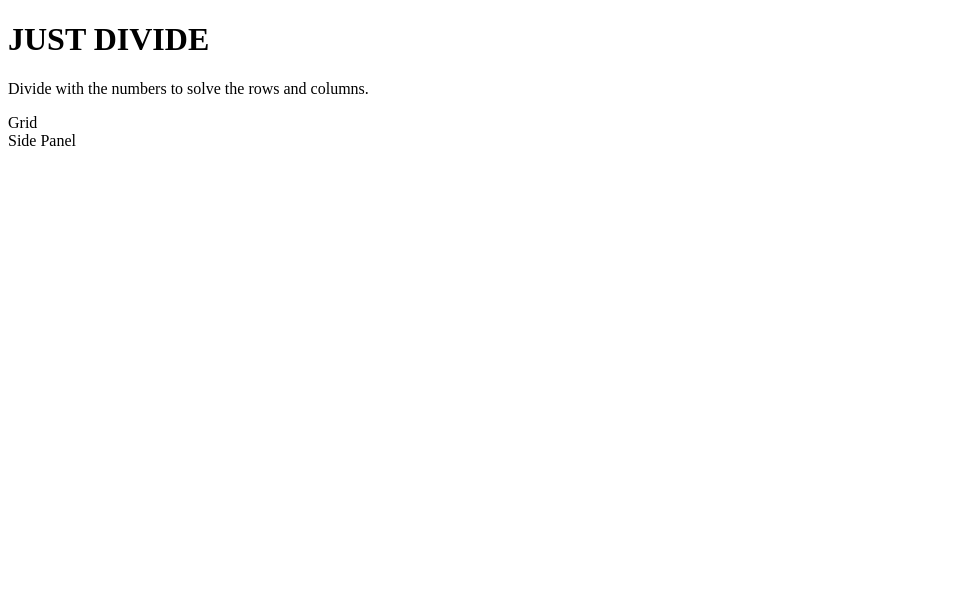
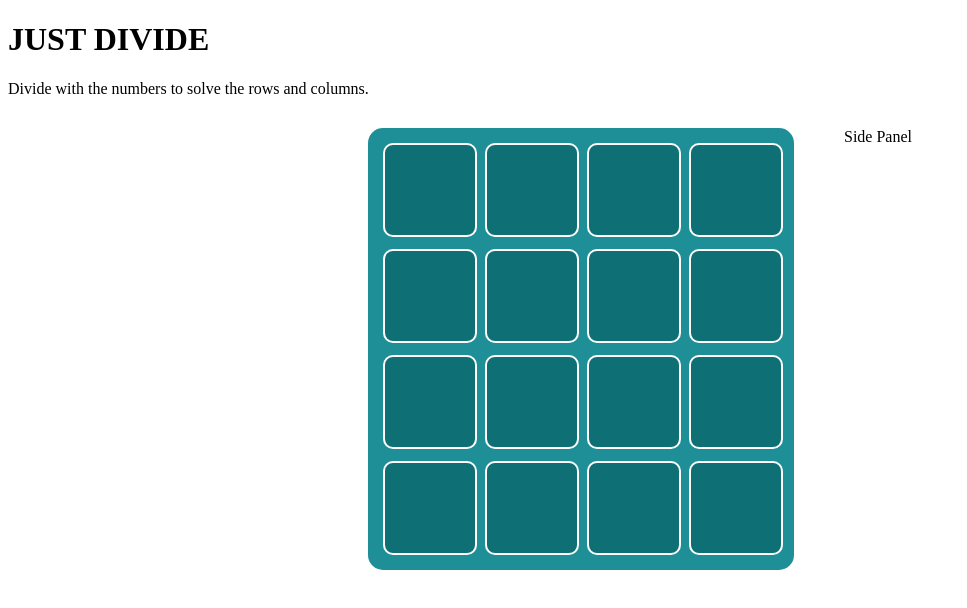
Before and after one commit to akshaymalayil/just-divide-react-game, a React (Vite) app in the folder client/: page / in a window 1280 px wide. Shown: the top 608 px of the page, without its empty margins (0-967 px from the left). Built offline with nearby package versions, Linux system fonts and the light colour scheme.

Commit message:
Implemented 4x4 grid UI with styling

```diff
--- a/client/src/components/Grid.jsx
+++ b/client/src/components/Grid.jsx
@@ -1,7 +1,9 @@
 const Grid = () => {
   return (
-    <div>
-      Grid
+    <div className="grid">
+      {Array(16).fill(null).map((_, i) => (
+        <div key={i} className="cell"></div>
+      ))}
     </div>
   );
 };
--- a/client/src/styles/global.css
+++ b/client/src/styles/global.css
@@ -0,0 +1,24 @@
+.grid {
+  display: grid;
+  grid-template-columns: repeat(4, 90px);
+  gap: 12px;
+  background: #1f8f97;
+  padding: 15px;
+  border-radius: 15px;
+}
+
+.cell {
+  width: 90px;
+  height: 90px;
+  background: #0e6f75;
+  border-radius: 10px;
+  border: 2px solid #ffffff;
+}
+
+.game-area {
+  display: flex;
+  justify-content: center;
+  align-items: flex-start;
+  gap: 50px;
+  margin-top: 30px;
+}
```
